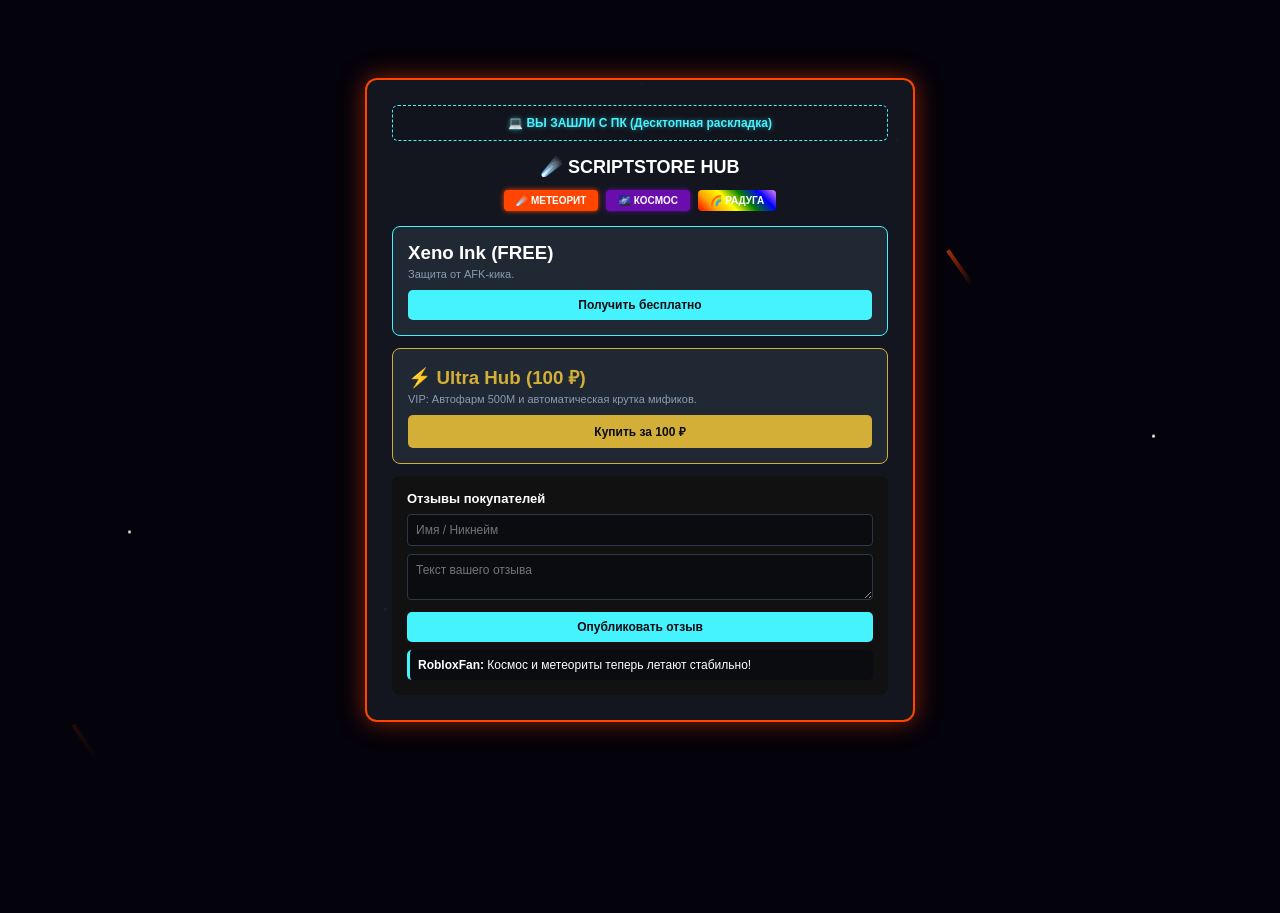
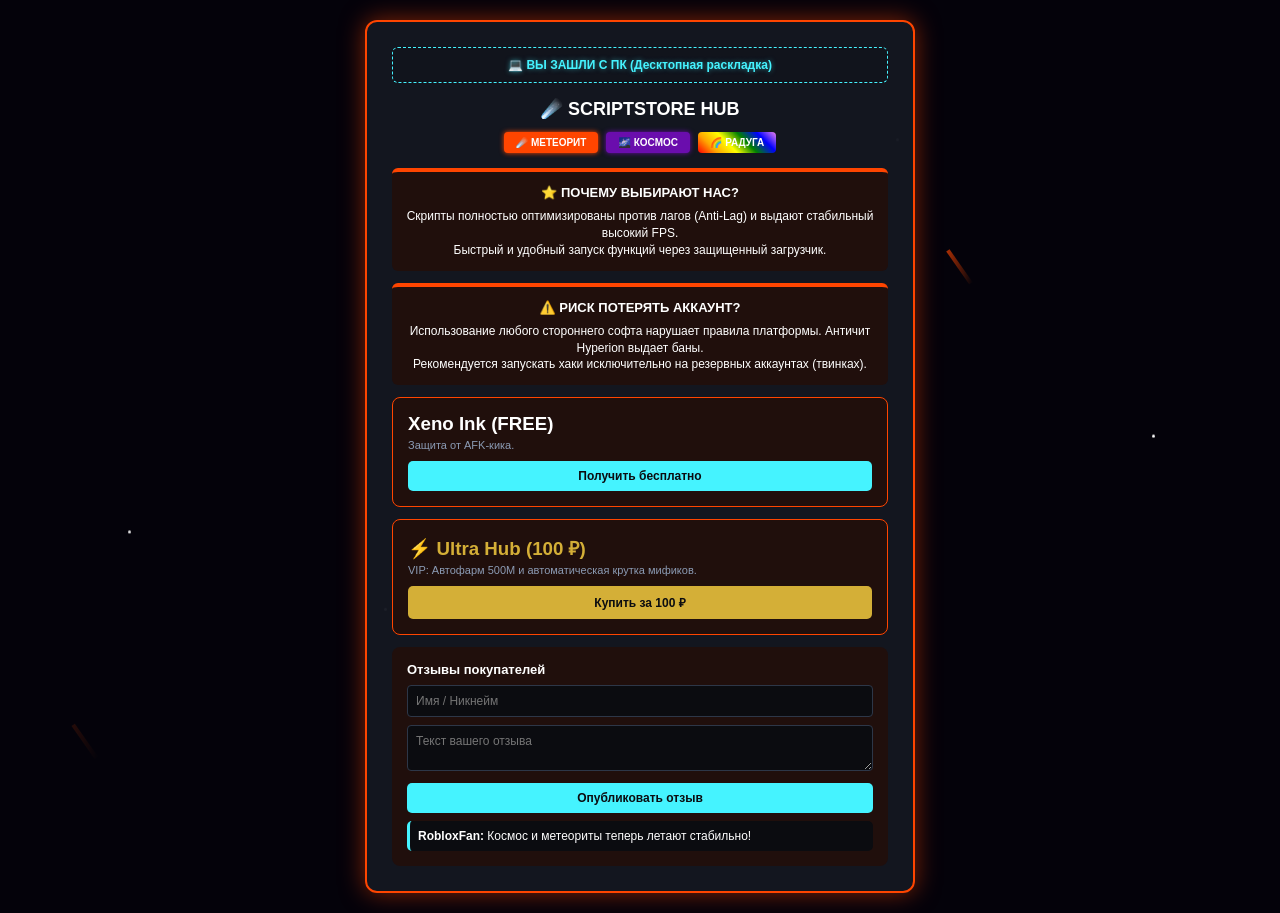
Before and after one commit to i19396284-sketch/SCRIPTSTORE-HUB, a plain HTML site: page index.html in a window 1280 px wide. Both pictures are taken after a click on the button "☄️ МЕТЕОРИТ". Before the commit the page ends 800 px from the top, so only its background shows below. Drawn offline with Linux system fonts and the light colour scheme.

Commit message:
Update index.html

```diff
--- a/index.html
+++ b/index.html
@@ -7,12 +7,10 @@
         * { margin: 0; padding: 0; box-sizing: border-box; font-family: sans-serif; }
         body { background: #04020a; color: #fff; padding: 20px; min-height: 100vh; display: flex; justify-content: center; align-items: center; overflow-x: hidden; position: relative; transition: background 0.5s; }
 
-        /* Защищенные CSS анимации для космоса и метеоритов */
         .space-bg { position: fixed; top: 0; left: 0; width: 100vw; height: 100vh; pointer-events: none; z-index: 1; }
         .star-item { position: absolute; width: 3px; height: 3px; background: #fff; border-radius: 50%; opacity: 0.8; animation: blink 1.5s infinite ease-in-out, fall 4s infinite linear; }
         .meteor-item { position: absolute; width: 4px; height: 40px; background: linear-gradient(135deg, #ff4500 0%, rgba(0,0,0,0) 100%); transform: rotate(-35deg); opacity: 0; }
 
-        /* Включение эффектов через классы тела */
         body.theme-space .star-item { display: block; }
         body.theme-meteor .meteor-item { opacity: 1; animation: meteorFall 1.5s infinite linear; }
         body.theme-rainbow { background: linear-gradient(45deg, #ff7575, #ffd175, #75ff75, #75ffff, #7575ff, #ff75ff) !important; background-size: 400% 400% !important; animation: rainbowBg 8s ease infinite !important; }
@@ -24,6 +22,12 @@
 
         .main-frame { max-width: 550px; width: 100%; background: rgba(21, 24, 33, 0.95); border: 2px solid #45f3ff; border-radius: 12px; padding: 25px; box-shadow: 0 0 25px rgba(69,243,255,0.3); position: relative; z-index: 10; transition: all 0.5s; }
         .device-banner { width: 100%; padding: 10px; background: #11141c; border: 1px dashed #45f3ff; border-radius: 6px; text-align: center; font-size: 12px; font-weight: bold; margin-bottom: 15px; color: #45f3ff; text-shadow: 0 0 5px rgba(69,243,255,0.5); }
+
+        /* Выравнивание по центру для текстовых блоков */
+        .info-box { background: #11141c; padding: 12px; border-radius: 6px; margin-bottom: 12px; font-size: 12px; line-height: 1.4; border-top: 4px solid #00ff96; text-align: center; transition: all 0.5s; }
+        .info-box.danger { border-top-color: #ff4500; border-left: none; }
+        .info-box h4 { margin-bottom: 6px; color: #fff; font-size: 13px; text-align: center; }
+
         .card { background: #1f2833; border: 1px solid #45f3ff; padding: 15px; margin-top: 12px; border-radius: 8px; transition: all 0.5s; }
         .premium { border-color: #d4af37; }
         .btn { padding: 8px 16px; background: #45f3ff; color: #0b0c10; border: none; border-radius: 5px; font-weight: bold; cursor: pointer; margin-top: 10px; width: 100%; font-size: 12px; transition: all 0.2s; }
@@ -38,13 +42,11 @@
 <body class="theme-space">
 
 <div class="space-bg">
-    <!-- Фиксированные элементы звезд для обхода блокировок скриптов -->
     <div class="star-item" style="left: 10%; animation-delay: 0s; animation-duration: 3s;"></div>
     <div class="star-item" style="left: 30%; animation-delay: 1s; animation-duration: 4s;"></div>
     <div class="star-item" style="left: 50%; animation-delay: 0.5s; animation-duration: 3.5s;"></div>
     <div class="star-item" style="left: 70%; animation-delay: 2s; animation-duration: 5s;"></div>
     <div class="star-item" style="left: 90%; animation-delay: 1.5s; animation-duration: 4.2s;"></div>
-    <!-- Элементы метеоров -->
     <div class="meteor-item" style="left: 20%; animation-delay: 0s;"></div>
     <div class="meteor-item" style="left: 55%; animation-delay: 0.4s; animation-duration: 1.2s;"></div>
     <div class="meteor-item" style="left: 80%; animation-delay: 0.8s;"></div>
@@ -53,13 +55,30 @@
 <div class="main-frame" id="mainBox">
   <div id="deviceCheck" class="device-banner">💻 ВЫ ЗАШЛИ С ПК (Десктопная раскладка)</div>
   <h2 style="text-align:center; font-size:18px; margin-bottom:12px; color:#fff;">☄️ SCRIPTSTORE HUB</h2>
+
   <div class="t-bar">
     <button class="t-btn" style="background:#ff4500; box-shadow:0 0 5px #ff4500;" onclick="setTheme('meteor')">☄️ МЕТЕОРИТ</button>
     <button class="t-btn" style="background:#6a0dad; box-shadow:0 0 5px #6a0dad;" onclick="setTheme('space')">🌌 КОСМОС</button>
     <button class="t-btn" style="background:linear-gradient(45deg,red,orange,yellow,green,blue,violet);" onclick="setTheme('rainbow')">🌈 РАДУГА</button>
   </div>
+
+  <!-- БЛОК ПОСЕРЕДИНЕ: ПОЧЕМУ ВЫБИРАЮТ НАС -->
+  <div class="info-box" id="info1">
+    <h4>⭐ ПОЧЕМУ ВЫБИРАЮТ НАС?</h4>
+    Скрипты полностью оптимизированы против лагов (Anti-Lag) и выдают стабильный высокий FPS.<br>
+    Быстрый и удобный запуск функций через защищенный загрузчик.
+  </div>
+
+  <!-- БЛОК ПОСЕРЕДИНЕ: РИСКИ -->
+  <div class="info-box danger" id="info2">
+    <h4>⚠️ РИСК ПОТЕРЯТЬ АККАУНТ?</h4>
+    Использование любого стороннего софта нарушает правила платформы. Античит Hyperion выдает баны.<br>
+    Рекомендуется запускать хаки исключительно на резервных аккаунтах (твинках).
+  </div>
+
   <div class="card" id="b1"><h3>Xeno Ink (FREE)</h3><p style="font-size:11px; color:#8b9bb4; margin-top:4px;">Защита от AFK-кика.</p><button class="btn" onclick="document.getElementById('freeCode').style.display='block';">Получить бесплатно</button><textarea id="freeCode" class="code-box" readonly>loadstring(game:HttpGet('https://clck.ru'))()</textarea></div>
   <div class="card premium" id="b2"><h3 style="color:#d4af37">⚡ Ultra Hub (100 ₽)</h3><p style="font-size:11px; color:#8b9bb4; margin-top:4px;">VIP: Автофарм 500М и автоматическая крутка мификов.</p><button class="btn btn-gold" onclick="openPayment()">Купить за 100 ₽</button><textarea id="premiumCode" class="code-box" style="color:#d4af37; border-color:#d4af37;" readonly>_G.LicenseKey = "XENO-PRO-777"&#10;loadstring(game:HttpGet('https://clck.ru'))()</textarea></div>
+
   <div class="card" id="b3" style="background:#111; border:none;">
     <h3 style="font-size:13px; color:#fff;">Отзывы покупателей</h3>
     <input id="n" placeholder="Имя / Никнейм"><textarea id="t" placeholder="Текст вашего отзыва" rows="2"></textarea>
@@ -69,21 +88,29 @@
 </div>
 
 <script>
-    // Безопасное переключение стилей через системные классы body
     function setTheme(m) {
         document.body.className = "theme-" + m;
         let f = document.getElementById('mainBox');
-        if (m === 'space') { f.style.borderColor = "#c084fc"; f.style.boxShadow = "0 0 25px rgba(192,132,252,0.4)"; }
-        if (m === 'meteor') { f.style.borderColor = "#ff4500"; f.style.boxShadow = "0 0 25px rgba(255,69,0,0.5)"; }
-        if (m === 'rainbow') { f.style.borderColor = "#fff"; f.style.boxShadow = "0 10px 30px rgba(0,0,0,0.2)"; }
+        let boxes = document.querySelectorAll('#info1, #info2, #b1, #b2, #b3');
+        if (m === 'space') {
+            f.style.borderColor = "#c084fc"; f.style.boxShadow = "0 0 25px rgba(192,132,252,0.4)";
+            boxes.forEach(s => { s.style.background = "rgba(25, 10, 45, 0.7)"; s.style.borderColor = "#c084fc"; s.style.color = "#fff"; });
+        }
+        if (m === 'meteor') {
+            f.style.borderColor = "#ff4500"; f.style.boxShadow = "0 0 25px rgba(255,69,0,0.5)";
+            boxes.forEach(s => { s.style.background = "rgba(40, 10, 0, 0.6)"; s.style.borderColor = "#ff4500"; s.style.color = "#fff"; });
+        }
+        if (m === 'rainbow') {
+            f.style.borderColor = "#fff"; f.style.boxShadow = "0 10px 30px rgba(0,0,0,0.2)";
+            boxes.forEach(s => { s.style.background = "rgba(255, 255, 255, 0.9)"; s.style.borderColor = "#ddd"; s.style.color = "#222"; });
+        }
     }
-    // Автоопределение устройства перенесено на самый надежный алгоритм экрана
     if (window.innerWidth <= 768 || navigator.maxTouchPoints > 0) {
         let db = document.getElementById('deviceCheck');
         db.innerText = "📱 ВЫ ЗАШЛИ С ТЕЛЕФОНА (Оптимизированная раскладка)";
         db.style.color = "#00ff96"; db.style.borderColor = "#00ff96";
     }
-    function openPayment(){let card=prompt('Введите 16 цифр карты:');if(card&&card.length>=16){let email=prompt('Введите Email:');if(email&&email.includes('@')){alert('Успешно!');document.getElementById('premiumCode').style.display='block';}}}
+    function openPayment(){let card=prompt('Введите 16 цифр карты:');if(card&&card.length>=16){let email=prompt('Введите Email:');if(email&&email.includes('@')){alert('Успешно! Код разблокирован под кнопкой.');document.getElementById('premiumCode').style.display='block';}}}
     function addReview(){let n=document.getElementById('n'),t=document.getElementById('t'),o=document.getElementById('o');if(n.value.trim()&&t.value.trim()){o.innerHTML='<div class="o"><b>'+n.value+':</b> '+t.value+'</div>'+o.innerHTML;n.value='';t.value='';alert('Отзыв опубликован!');}}
 </script>
 </body>
```
